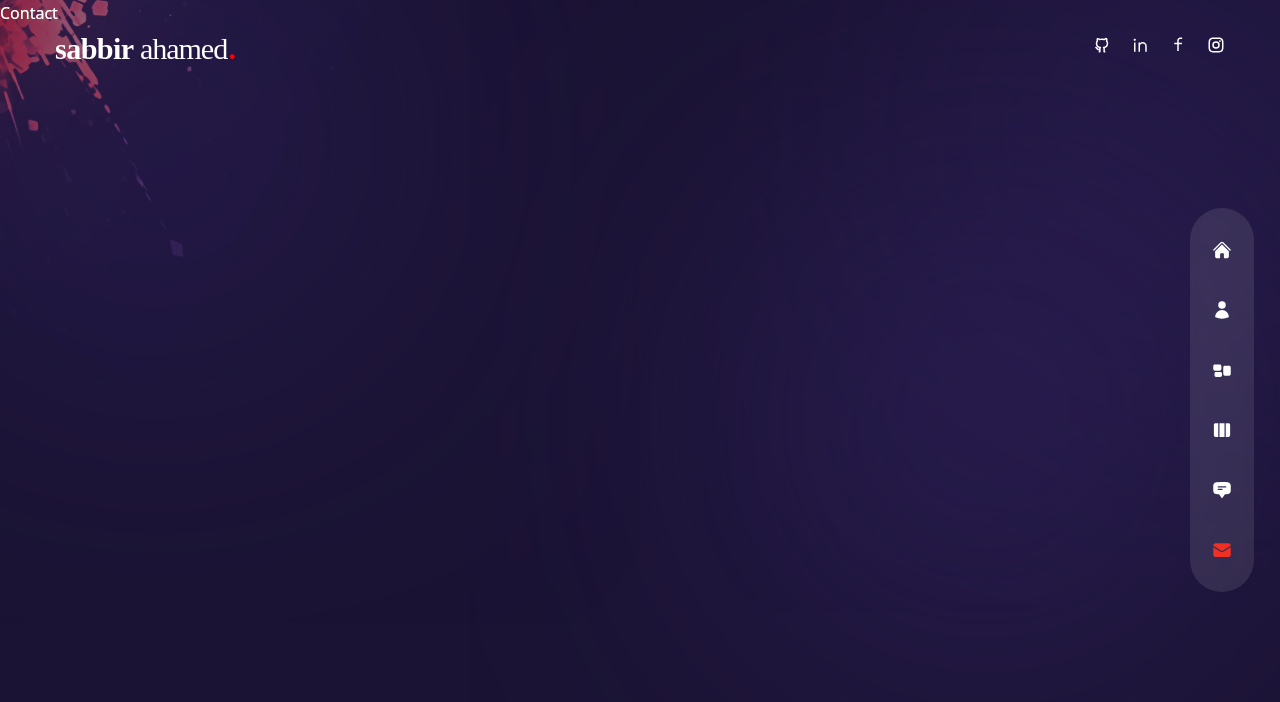
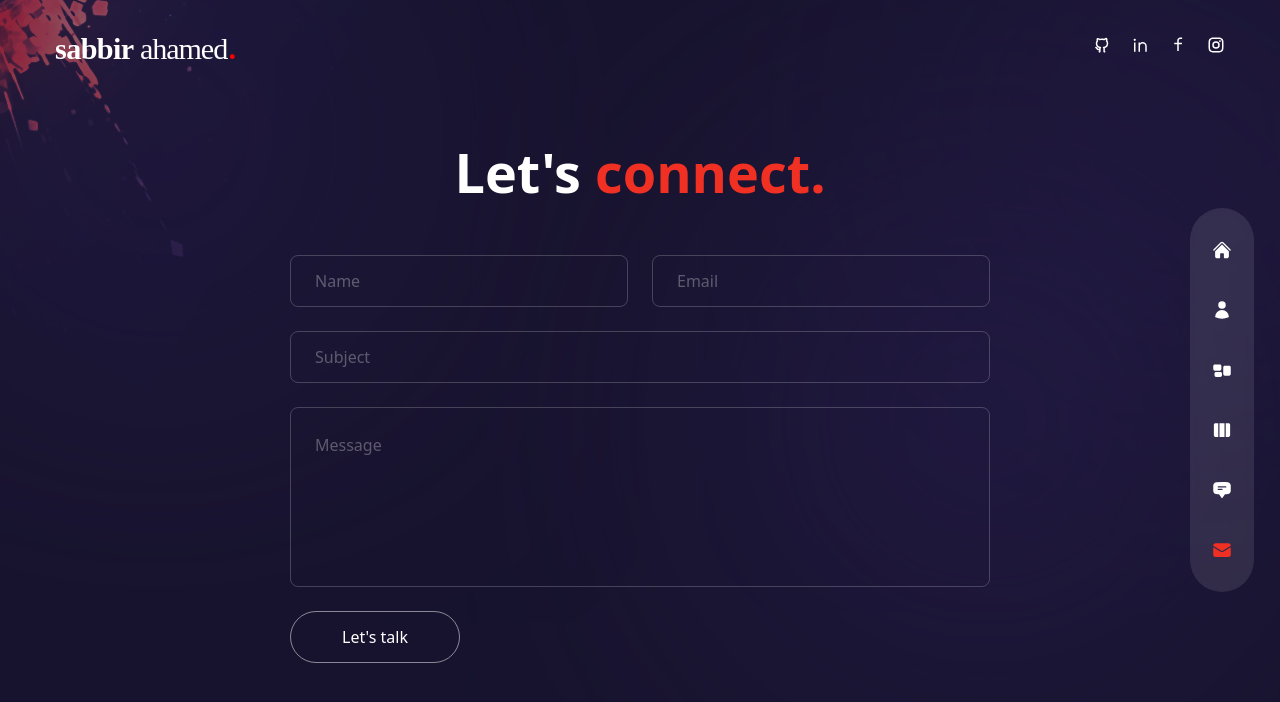
Before and after one commit to Redoy0/portfolio-of-sabbir-ahamed, a Next.js app: page /contact in a window 1280 px wide. Shown: the top 702 px of the page. Built offline with nearby package versions, Linux system fonts and the light colour scheme.

Commit message:
contact added. all demo completed

```diff
--- a/pages/contact/index.js
+++ b/pages/contact/index.js
@@ -1,5 +1,60 @@
+// components
+import Circles from "../../components/Circles";
+
+// icons
+import { BsArrowRight } from "react-icons/bs";
+
+// framer motion
+import { motion } from "framer-motion";
+
+// variants
+import { fadeIn } from "../../variants";
+
 const Contact = () => {
-  return <div>Contact</div>;
+  return <div className='h-full bg-primary/30'>
+    <div className="container mx-auto py-32 text-center xl:text-left flex items-center justify-center h-full">
+      {/* text & form */}
+      <div className="flex flex-col w-full max-w-[700px]">
+        {/* text */}
+        <motion.h2
+          variants={fadeIn('up', 0.2)}
+          initial="hidden"
+          animate="show"
+          exit="hidden"
+          className="h2 text-center mb-12">
+          Let's <span className="text-accent">connect. </span>
+        </motion.h2>
+        {/* form */}
+        <motion.form
+          variants={fadeIn('up', 0.4)}
+          initial="hidden"
+          animate="show"
+          exit="hidden"
+          className="flex-1 flex flex-col gap-6 w-full mx-auto">
+          {/* input group */}
+          <div className="flex gap-x-6 w-full">
+            <input
+              type="text"
+              placeholder="name"
+              className="input" />
+            <input
+              type="text"
+              placeholder="email"
+              className="input" />
+          </div>
+          <input
+            type="text"
+            placeholder="subject"
+            className="input" />
+          <textarea placeholder="message" className="textarea"></textarea>
+          <button className="btn rounded-full border border-white/50 max-w-[170px] px-8 transition-all duration-300 flex items-center justify-center overflow-hidden hover:border-accent group">
+            <span className="group-hover:-translate-y-[120%] group-hover:opacity-0 transition-all duration-500">Let's talk</span>
+            <BsArrowRight className="-translate-y-[120%] opacity-0 group-hover:-translate-y-0 group-hover:opacity-100 transition-all duration-300 absolute text-[22px]" />
+          </button>
+        </motion.form>
+      </div>
+    </div>
+  </div>;
 };
 
 export default Contact;
```
